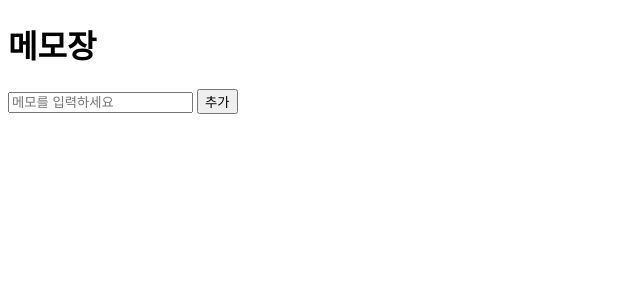
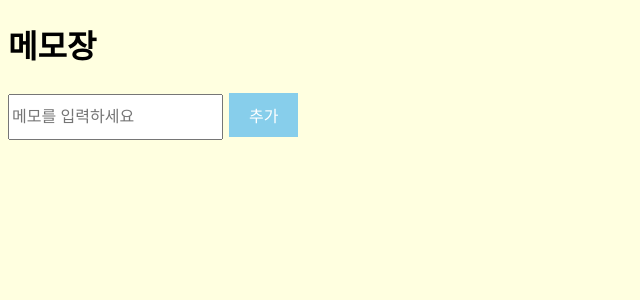
Before and after one commit to yejelim/txt_application, a Flask app: page / in a window 1280 px wide. Shown: the top 300 px of the page, without its empty margins (0-640 px from the left). Run offline with Flask 3, Linux system fonts and the light colour scheme.

Commit message:
index change commit

```diff
--- a/templates/index.html
+++ b/templates/index.html
@@ -3,22 +3,67 @@
 <head>
     <meta charset="UTF-8">
     <title>메모장</title>
+    <style>
+        body {
+            background-color: lightyellow;
+        }
+        input[type="text"] {
+            height: 40px; /* 기존 높이의 두 배로 설정합니다. */
+            font-size: 16px;
+        }
+        input[type="submit"].add {
+            background-color: skyblue;
+            border: none;
+            color: white;
+            padding: 10px 20px;
+            text-align: center;
+            text-decoration: none;
+            display: inline-block;
+            font-size: 16px;
+            margin: 4px 2px;
+            cursor: pointer;
+        }
+        input[type="submit"].edit {
+            background-color: lightgreen;
+            border: none;
+            color: black;
+            padding: 10px 20px;
+            text-align: center;
+            text-decoration: none;
+            display: inline-block;
+            font-size: 16px;
+            margin: 4px 2px;
+            cursor: pointer;
+        }
+        input[type="submit"].delete {
+            background-color: red;
+            border: none;
+            color: white;
+            padding: 10px 20px;
+            text-align: center;
+            text-decoration: none;
+            display: inline-block;
+            font-size: 16px;
+            margin: 4px 2px;
+            cursor: pointer;
+        }
+    </style>
 </head>
 <body>
     <h1>메모장</h1>
     <form action="{{ url_for('add_note') }}" method="post">
         <input type="text" name="note" placeholder="메모를 입력하세요">
-        <input type="submit" value="추가">
+        <input type="submit" value="추가" class="add">
     </form>
     <ul>
         {% for note in notes %}
             <li>
                 <strong>{{ note.timestamp }}</strong>: {{ note.text }}
                 <form action="{{ url_for('delete_note', note_id=loop.index0) }}" method="post" style="display:inline;">
-                    <input type="submit" value="삭제">
+                    <input type="submit" value="삭제" class="delete">
                 </form>
                 <form action="{{ url_for('edit_note', note_id=loop.index0) }}" method="get" style="display:inline;">
-                    <input type="submit" value="수정">
+                    <input type="submit" value="수정" class="edit">
                 </form>
             </li>
         {% endfor %}
```
